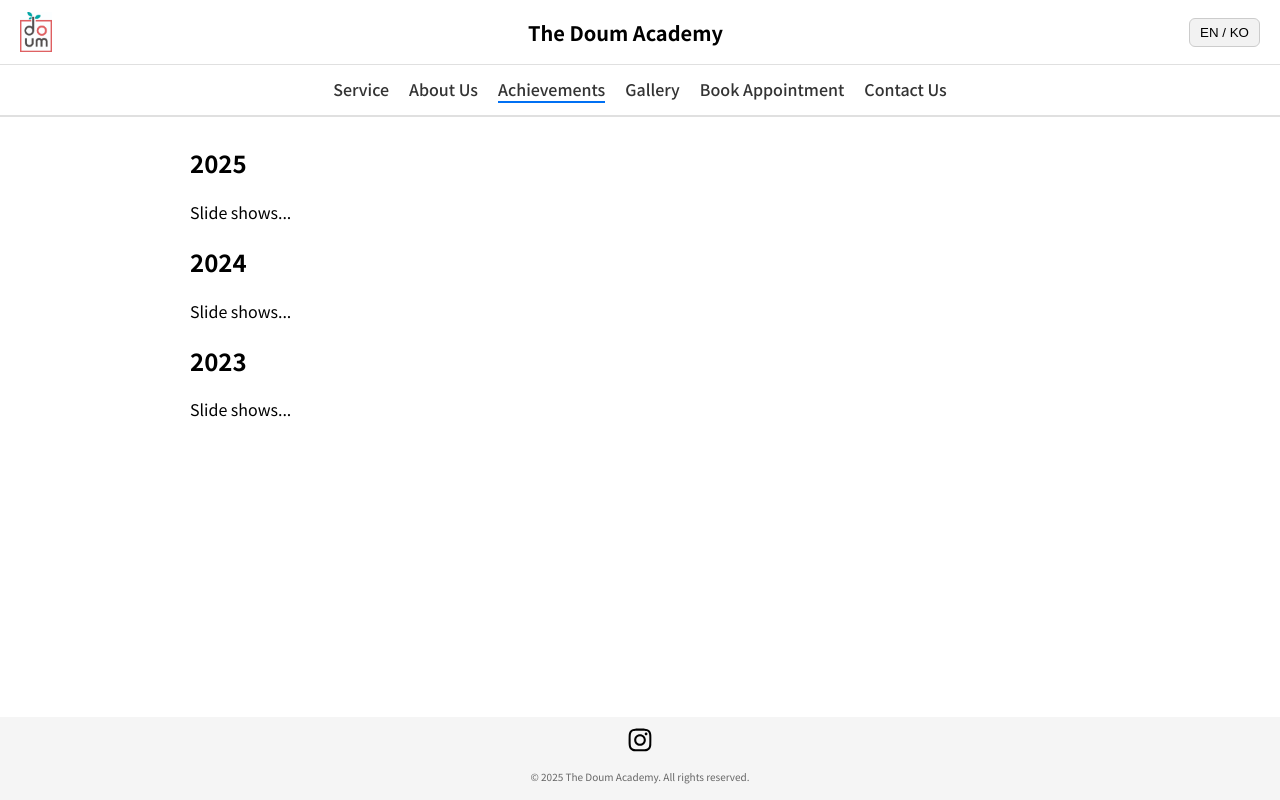
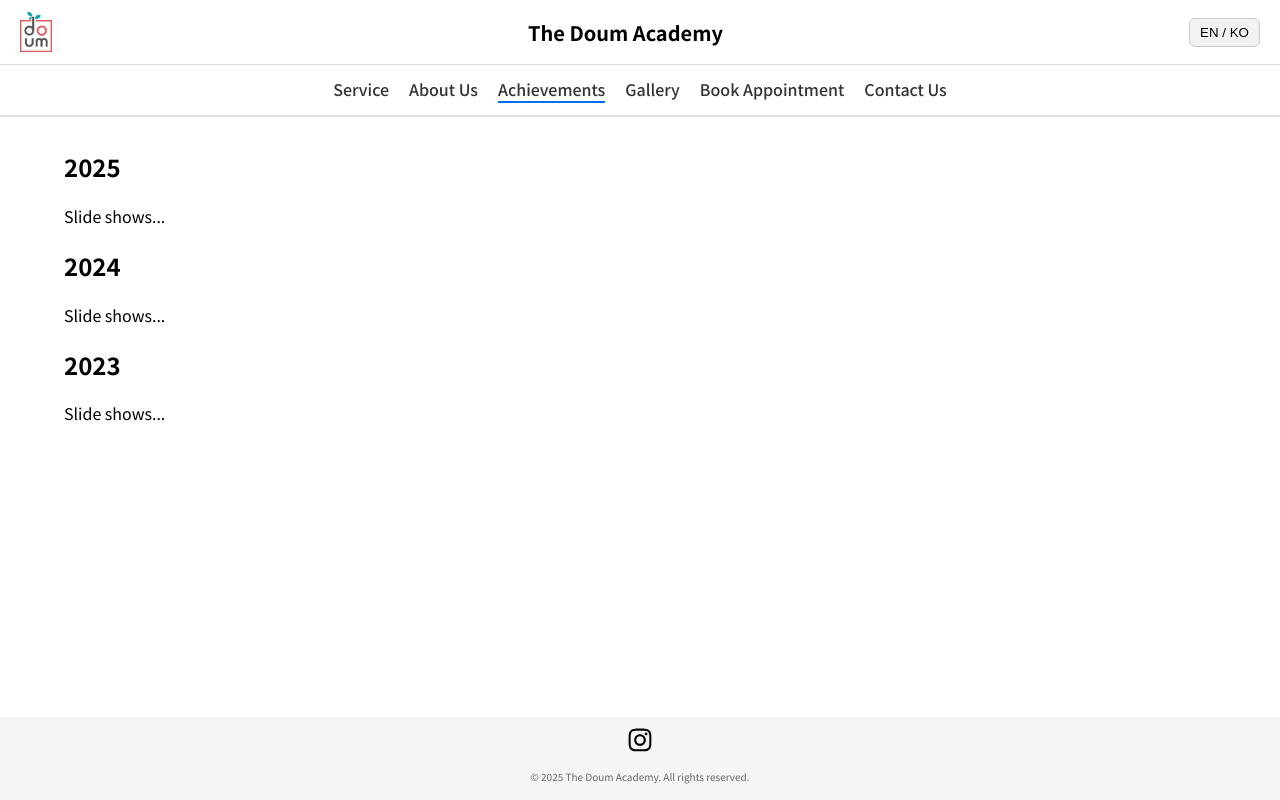
Before and after one commit to junuiui/the-doum-academy-website, a Next.js app: page /achievements in a window 1280 px wide. Built offline with nearby package versions, Linux system fonts and the light colour scheme.

Commit message:
css updated

```diff
--- a/src/app/achievements/page.module.css
+++ b/src/app/achievements/page.module.css
@@ -1,5 +1,4 @@
 .container {
-    max-width: 900px;
-    margin: 65px auto;
-    padding: 60px 20px;
+    padding: 5%;
+    margin-top: 65px;
 }
```
